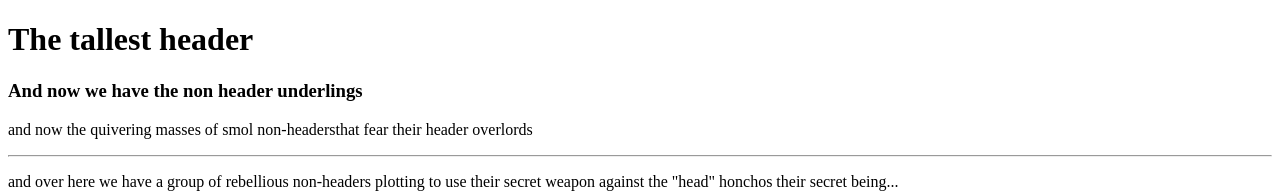
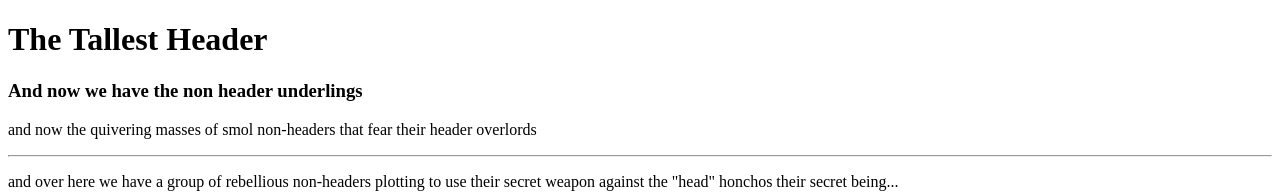
Before and after one commit to DaKing550/Playing-with-tags, a plain HTML site: page index.html in a window 1280 px wide. Shown: the top 193 px of the page. Drawn offline with Linux system fonts and the light colour scheme.

Commit message:
small corrections typo

```diff
--- a/index.html
+++ b/index.html
@@ -7,9 +7,9 @@
     <title>Playing with basic tags</title>
 </head>
 <body>
-    <h1>The tallest header</h1>
+    <h1>The Tallest Header</h1>
     <h3>And now we have the non header underlings</h3>
-    <p>and now the quivering masses of smol non-headersthat fear their header overlords</p>
+    <p>and now the quivering masses of smol non-headers that fear their header overlords</p>
     <hr />
     <p>and over here we have a group of rebellious non-headers plotting to use their secret weapon against the "head" honchos their secret being...</p>
     <h2>A header sympathizer armed with an image!</h2>
```
